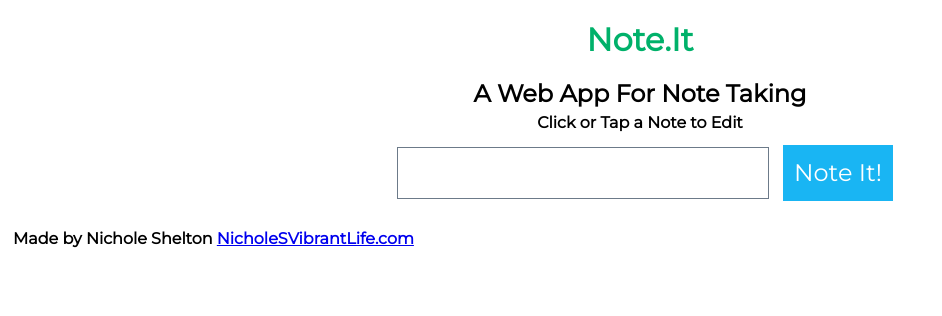
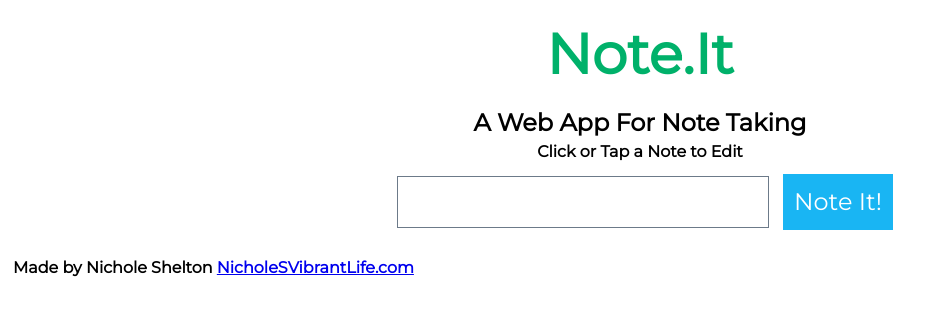
Before and after one commit to vibrantlife/Note.It, a PHP site: page / in a window 1280 px wide. Shown: the top 316 px of the page, without its empty margins (0-942 px from the left). Run offline with PHP 8.4, Linux system fonts and the light colour scheme; style sheets or scripts are compiled from the project's sources; some libraries are stand-ins or nearby versions; some web fonts are replaced.

```diff
--- a/stylesheets/custom.less
+++ b/stylesheets/custom.less
@@ -4,6 +4,7 @@ h1, h2, h4 {
 }
 
 h1 {
+  font-size: 56px;
   margin: 20px 0;
   color: @green;
 }
@@ -45,7 +46,6 @@ ul li {
   font-family: @muli;
   margin-bottom: 5px;
   padding: 10px;
-  text-align: left;
 }
 
 ul li span {
--- a/stylesheets/mediaqueries.less
+++ b/stylesheets/mediaqueries.less
@@ -1,4 +1,4 @@
-@header: 600px;
+@header: 520px;
 
 
 #responsiveLayout {
@@ -8,7 +8,7 @@
       width: @availableW;
     }
     #show-notes{
-      width: @contentW;
+      width: @availableW;
     }
   }
 }
```
